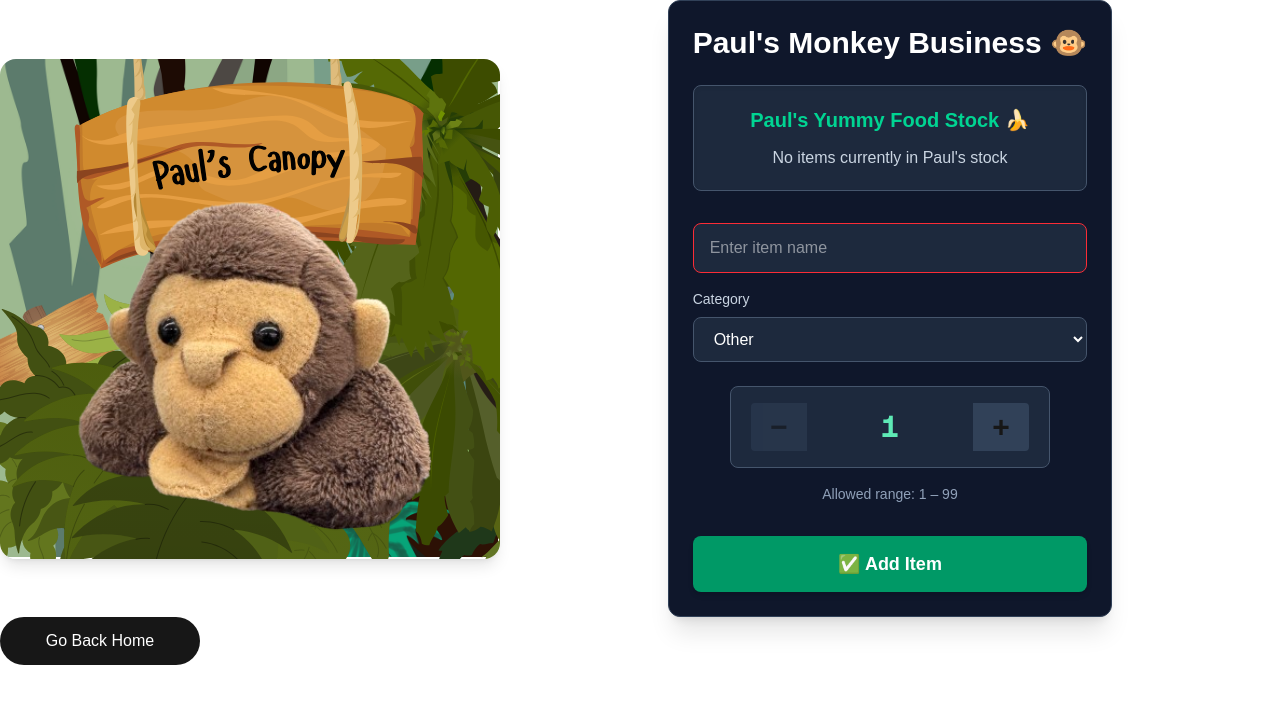
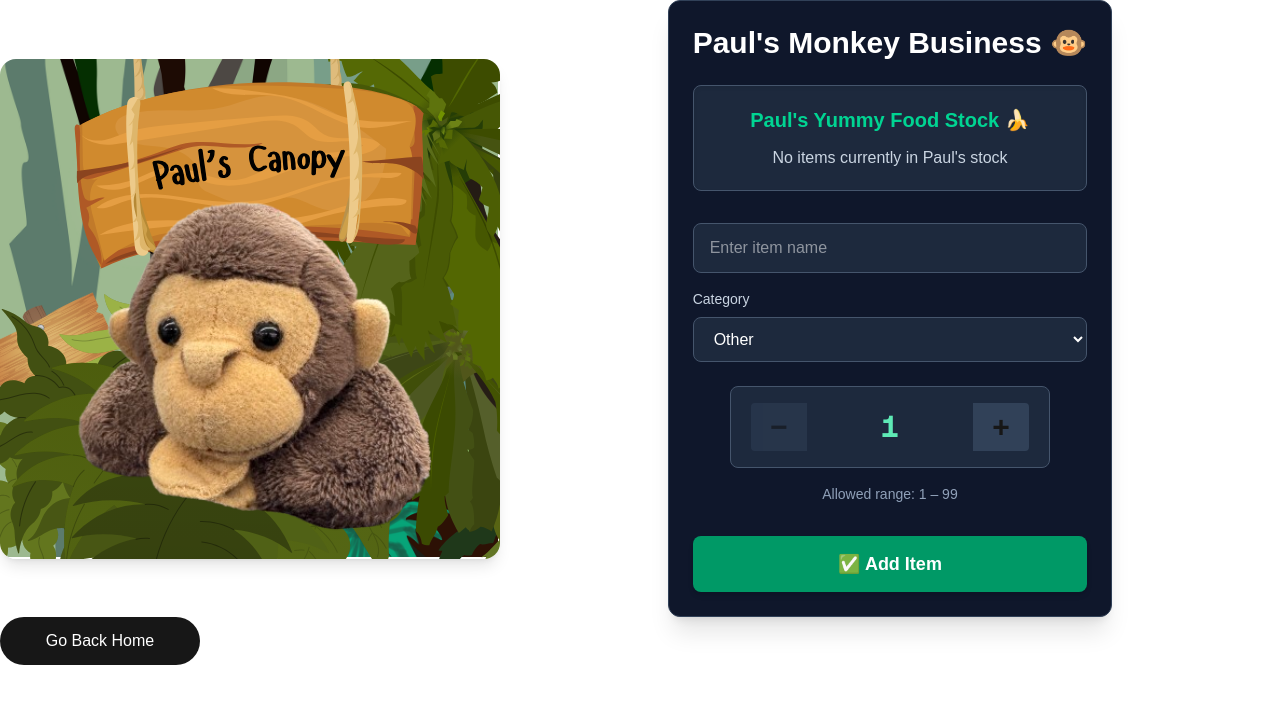
Before and after one commit to theplanetm4rs/cprg306-assignments, a Next.js app: page /week-4 in a window 1280 px wide. Shown: the top 704 px of the page. Built offline with nearby package versions, Linux system fonts and the light colour scheme.

Commit message:
Add use State
nameTouched useState added

```diff
--- a/app/week-4/new-item.tsx
+++ b/app/week-4/new-item.tsx
@@ -11,6 +11,7 @@ export default function NewItem() {
   const [items, setItems] = useState<
     { name: string; category: string; quantity: number }[]
   >([]);
+  const [nameTouched, setNameTouched] = useState(false);
 
   // increment quantity
   const increment = () => {
@@ -34,7 +35,7 @@ export default function NewItem() {
   const addToItems = () => {
     const trimmedName = name.trim();
     if (!trimmedName || !name || name.length < 2) {
-      alert("Oops! That's an invalid name for the item (min. charcters 2) 🙉");
+      alert("Oops! That item name is invalid. Please try again (min. charcters 2) 🙉");
       return;
     }
 
@@ -129,8 +130,9 @@ export default function NewItem() {
           type="text"
           value={name}
           onChange={(e) => setName(e.target.value)}
+          onBlur={() => setNameTouched(true)}
           placeholder="Enter item name"
-          className={`w-full px-4 py-3 bg-slate-800 text-white rounded-lg border focus:outline-none focus:border-emerald-500 ${name.trim() === '' ? 'border-red-500' : 'border-slate-600'}`}
+          className={`w-full px-4 py-3 bg-slate-800 text-white rounded-lg border focus:outline-none focus:border-emerald-500 ${nameTouched && name.trim() === '' ? 'border-red-500' : 'border-slate-600'}`}
         />
       </div>
 
```
